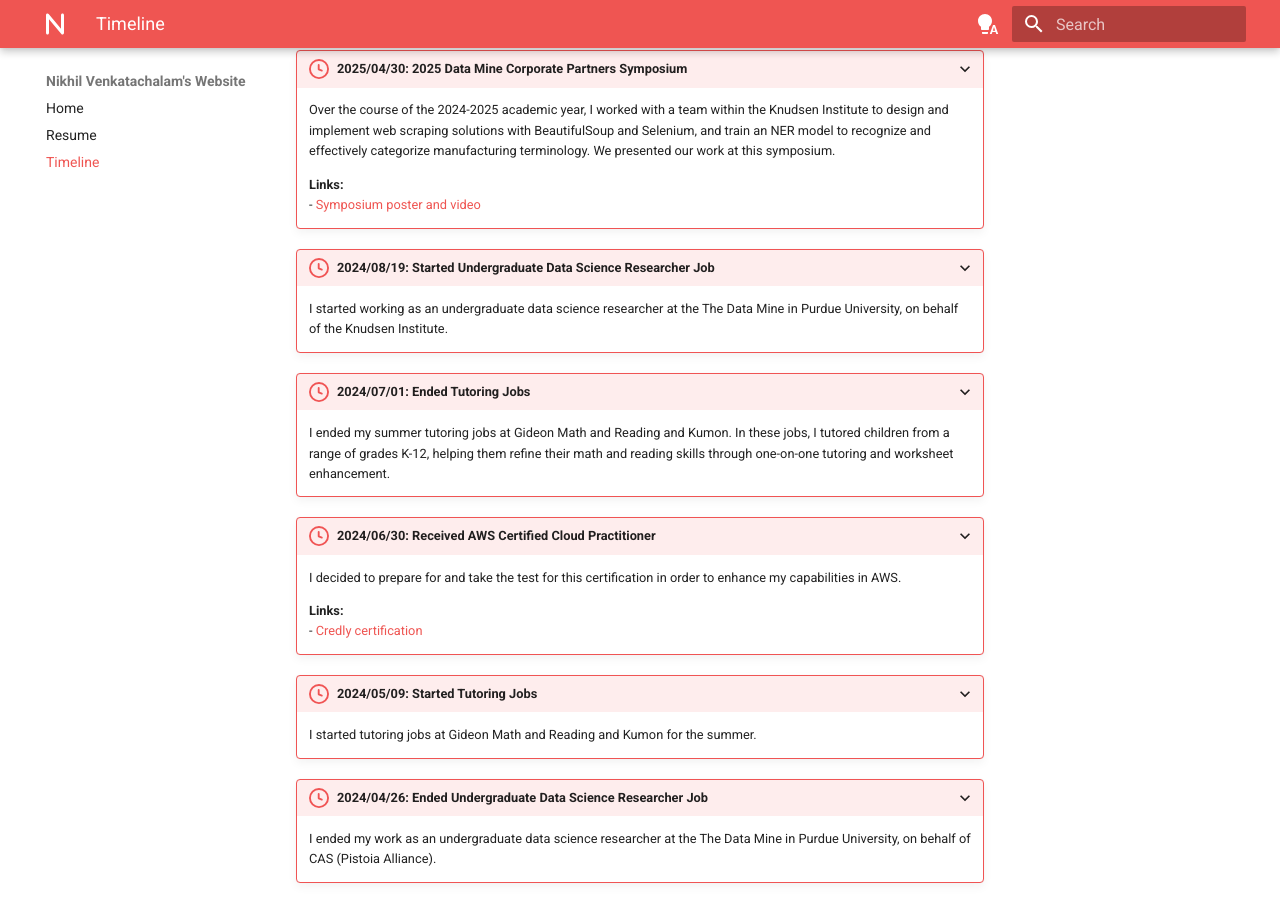
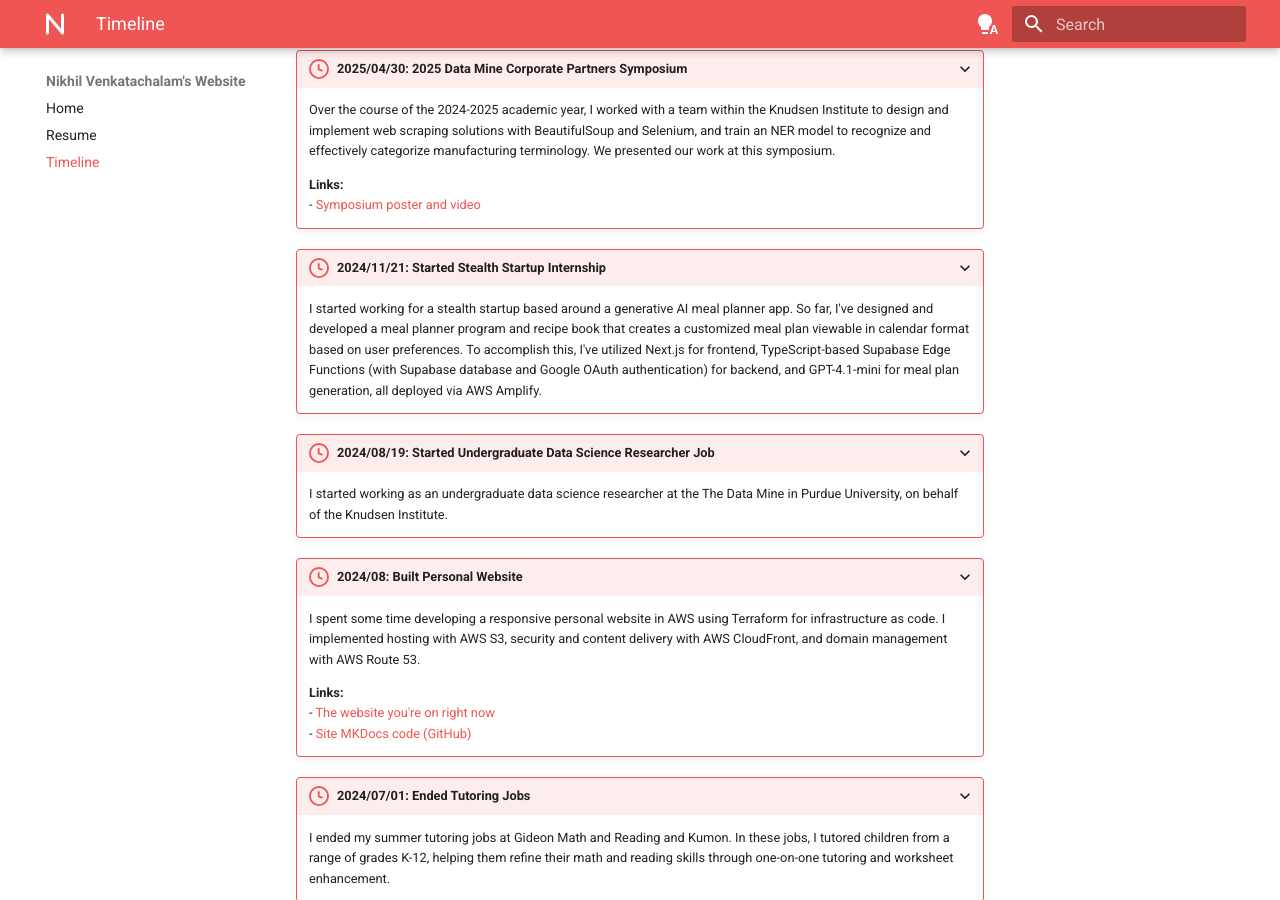
Before and after one commit to heatstroke1234/resume-static-site, an MkDocs documentation site: the page built from docs/timeline.md, in a window 1280 px wide and 900 px high, scrolled down 696 px. Built offline with MkDocs 1.6.1 and Material for MkDocs 9.7.7, drawn with Linux system fonts in a browser that asks for light colours; some of the changed text lies outside the part shown.

Commit message:
further timeline changes

```diff
--- a/docs/timeline.md
+++ b/docs/timeline.md
@@ -31,9 +31,24 @@ Here's what's been going on with me lately.
     - [Symposium poster and video](https://datamine.purdue.edu/knudsen-institute/)
 
 
+???+ timeline "2024/11/21: Started Stealth Startup Internship"
+
+    I started working for a stealth startup based around a generative AI meal planner app. So far, I've designed and developed a meal planner program and recipe book that creates a customized meal plan viewable in calendar format based on user preferences. To accomplish this, I've utilized Next.js for frontend, TypeScript-based Supabase Edge Functions (with Supabase database and Google OAuth authentication) for backend, and GPT-4.1-mini for meal plan generation, all deployed via AWS Amplify.
+
+
 ???+ timeline "2024/08/19: Started Undergraduate Data Science Researcher Job"
 
     I started working as an undergraduate data science researcher at the The Data Mine in Purdue University, on behalf of the Knudsen Institute.
+
+
+???+ timeline "2024/08: Built Personal Website"
+
+    I spent some time developing a responsive personal website in AWS using Terraform for infrastructure as code. I implemented hosting with AWS S3, security and content delivery with AWS CloudFront, and domain management with AWS Route 53.
+
+
+    **Links:**
+    - [The website you're on right now](https://nikhilv.net)
+    - [Site MKDocs code (GitHub)](https://github.com/heatstroke1234/resume-static-site.git)
 
 
 ???+ timeline "2024/07/01: Ended Tutoring Jobs"
```
Also changed, not shown: other parts of docs/timeline.md (+5 -0 lines).
